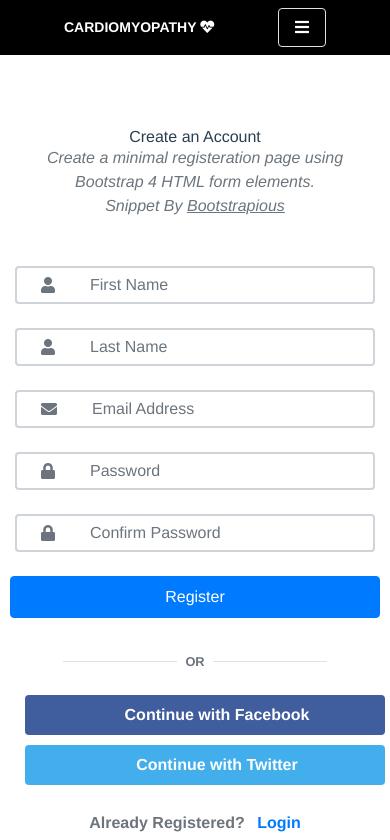
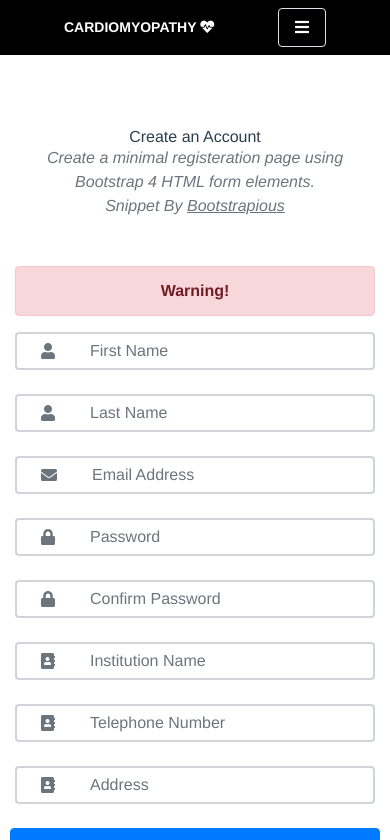
Before and after one commit to FaizanK001/uni-project, a Vue app: page /register in a window 390 px wide. Shown: the top 840 px of the page. Built offline with nearby package versions, Linux system fonts and the light colour scheme; no server answers; what vue3-apexcharts would draw is missing.

Commit message:
Added address, institution, telephone fields to register and made them usable, saved register data to firestore

```diff
--- a/src/components/AccountDetails.vue
+++ b/src/components/AccountDetails.vue
@@ -1,39 +1,38 @@
 <template>
     <div class="w-100">
         <div class="field card" background="bg-secondary">
-            <p>First Name</p>
+            <p>First Name: {{ user.firstName }}</p>
         </div>
 
         <div class="field card" background="bg-secondary">
-            <p>Last Name</p>
+            <p>Last Name: {{ user.lastName }}</p>
         </div>
 
         <div class="field card" background="bg-secondary">
-            <p>Email</p>
+            <p>Email: {{ user.email }}</p>
         </div>
 
         <div class="field card" background="bg-secondary">
-            <p>Institution</p>
+            <p>Institution: {{ user.institution }}</p>
         </div>
 
         <div class="field card" background="bg-secondary">
-            <p>Telephone</p>
+            <p>Telephone: {{ user.telephone }}</p>
         </div>
 
         <div class="field card" background="bg-secondary">
-            <p>Address</p>
+            <p>Address: {{ user.address }}</p>
         </div>
     </div>
 </template>
 
 <script>
+
 export default {
     name: "UserDetails",
 
     props: [
-        "firstname",
-        "lastname",
-        "email"
+        "user"
     ],
 
     setup () {
--- a/src/components/Navbar.vue
+++ b/src/components/Navbar.vue
@@ -45,7 +45,7 @@
               <li class="nav-item">
                 <router-link class="nav-link" to="/help">Help</router-link>
               </li>
-              <li class="nav-item">
+              <li class="nav-item" v-if="user">
                  <router-link class="nav-link" to="/account">Account</router-link>
               </li>
             </ul>
@@ -65,9 +65,9 @@
 
             <ul class="text-white" v-if="user">
               <li  class="nav-item">
-                <button type="submit" v-show="log" @click="logout">
-                 <i class="fas fa-sign-out-alt"></i> Logout
-                </button>
+                <router-link class="nav-link login " v-show="log" @click="logout"  to="/"
+                  ><i class="fas fa-sign-in-alt"></i> Logout</router-link
+                >
               </li>
             </ul>
           </div>
--- a/src/firebase/database.js
+++ b/src/firebase/database.js
@@ -10,6 +10,7 @@ const firebaseConfig = {
     messagingSenderId: "594685776429",
     appId: "1:594685776429:web:6bb2e3f94b1dbf86d8dea4"
 };
+
     // Initialize Firebase
     firebase.initializeApp(firebaseConfig);
     const firebaseAuthentication = firebase.auth();
--- a/src/views/Account.vue
+++ b/src/views/Account.vue
@@ -2,7 +2,7 @@
   <div id="account" class="d-flex align-content-start flex-wrap">
 
     <div class="d-flex w-100 align-items-center justify-content-center welcome-box">
-      <h1 class="welcome-text">Welcome {{ firstname }} {{ lastname }}! </h1>
+      <h1 class="welcome-text">Welcome {{ user.email }}! </h1>
     </div>
 
 
@@ -13,7 +13,7 @@
           <h1 class="card-heading">My Details</h1>
           <!-- User profile display -->
           <div v-if="updateCheck === false">
-            <account-details></account-details>
+            <account-details :user=user></account-details>
             <button type="button" class="btn btn-primary" @click="updateProfile()">Update details</button>
           </div>
 
@@ -54,31 +54,33 @@
 
 <script>
 // @ is an alias to /src
-import { ref } from "vue";
+import { ref, reactive } from "vue";
 import AccountDetails from '../components/AccountDetails.vue';
 import AccountUpdate from '../components/AccountUpdate.vue';
 import InsertData from '../components/InsertData.vue';
-import { firebaseFireStore } from '../firebase/database.js';
+import firebase from 'firebase/app';
 
 export default {
   name: "Account",
   components: { AccountDetails, AccountUpdate, InsertData },
 
   setup() {
-    const firstname = ref("");
-    const lastname = ref("");
-    const email = ref("");
+
+    const user = reactive ({
+      firstName: "name",
+      lastName: "lastname",
+      email: "email",
+      institution: "MMU",
+      telephone: "123456789",
+      address: "123 address street"
+    })
+
+    if (firebase.auth().currentUser !== null) {
+      user.email = firebase.auth().currentUser.email;
+    }
+
     const updateCheck = ref(false);
     const insertCheck = ref(false);
-
-    firebaseFireStore
-      .collection("users")
-      .doc("5YzGaye9mXxBarCec3j9")
-      .get()
-      .then((snapshot) => {
-        firstname.value = snapshot.data().firstName;
-        lastname.value = snapshot.data().lastName;
-      })
 
     function updateProfile() {
       updateCheck.value = !updateCheck.value;
@@ -88,7 +90,7 @@ export default {
       insertCheck.value = !insertCheck.value;
     }
 
-    return { firstname, lastname, email, updateCheck, insertCheck, updateProfile, insertData };
+    return { user, updateCheck, insertCheck, updateProfile, insertData };
   },
 }
 </script>
--- a/src/views/Register.vue
+++ b/src/views/Register.vue
@@ -14,6 +14,11 @@
 
             <!-- Registeration Form -->
             <div class="col-md-7 col-lg-6 ml-auto">
+
+                <div v-if="errorRegistration !== null" class="alert alert-danger" role="alert">
+                    <strong>Warning!</strong> {{ errorRegistration }}
+                </div>
+
                 <form @submit.prevent>
                     <div class="row">
 
@@ -67,7 +72,35 @@
                             <input id="passwordConfirmation" type="password" v-model="passwordConfirmation" name="passwordConfirmation" placeholder="Confirm Password" class="form-control bg-white border-left-0 border-md">
                         </div>
 
-                        <div v-if="errorRegistration" class="errorRegistration">{{errorRegistration}}</div>
+                        <!-- Institution Address -->
+                        <div class="input-group col-lg-12 mb-4">
+                            <div class="input-group-prepend">
+                                <span class="input-group-text bg-white px-4 border-md border-right-0">
+                                    <i class="fa fa-address-book text-muted"></i>
+                                </span>
+                            </div>
+                            <input id="institution" type="text" name="institution" v-model="institution" placeholder="Institution Name" class="form-control bg-white border-left-0 border-md">
+                        </div>
+
+                        <!-- Telephone Number -->
+                        <div class="input-group col-lg-12 mb-4">
+                            <div class="input-group-prepend">
+                                <span class="input-group-text bg-white px-4 border-md border-right-0">
+                                    <i class="fa fa-address-book text-muted"></i>
+                                </span>
+                            </div>
+                            <input id="telephone" type="text" name="telephone" v-model="telephone" placeholder="Telephone Number" class="form-control bg-white border-left-0 border-md">
+                        </div>
+
+                        <!-- Address -->
+                        <div class="input-group col-lg-12 mb-4">
+                            <div class="input-group-prepend">
+                                <span class="input-group-text bg-white px-4 border-md border-right-0">
+                                    <i class="fa fa-address-book text-muted"></i>
+                                </span>
+                            </div>
+                            <input id="address" type="text" name="address" v-model="address" placeholder="Address" class="form-control bg-white border-left-0 border-md">
+                        </div>
 
                         <!-- Submit Button -->
                         <button class="btn btn-primary btn-block py-2" @click="register">Register</button>
@@ -115,6 +148,8 @@
 import {ref, watch} from "vue";
 import {useRouter} from "vue-router";
 import {firebaseAuthentication} from "../firebase/database";
+import firebase from 'firebase/app';
+
 export default {
     name: "register",
     emits: ["register-clicked"],
@@ -124,8 +159,13 @@ export default {
         const lastName = ref("");
         const email = ref("");
         const password= ref("");
+        const institution = ref("");
+        const telephone = ref("");
+        const address = ref("")
         const passwordConfirmation = ref("");
         const errorRegistration = ref("");
+        const router = useRouter();
+        var db = firebase.firestore();
 
         watch(passwordConfirmation, ()=>{
             if(password.value !== "" && passwordConfirmation.value!== "" && password.value !== passwordConfirmation.value){
@@ -134,11 +174,16 @@ export default {
             errorRegistration.value=null;
         }
         });
-        const router = useRouter();
+
         function register(){
             const info = {
+                firstName: firstName.value,
+                lastName: lastName.value,
                 email: email.value,
-                password: password.value
+                password: password.value,
+                institution: institution.value,
+                telephone: telephone.value,
+                address: address.value,
             };
             if (!errorRegistration.value){
                 firebaseAuthentication.createUserWithEmailAndPassword(info.email,info.password)
@@ -147,19 +192,28 @@ export default {
                 },
                 (error) => {
                     errorRegistration.value = error.message;
-                }
-                );
-            }
+                },
+
+                db.collection("users").doc(info.email).set({
+                    first: info.firstName,
+                    last: info.lastName,
+                    institution: info.institution,
+                    telephone: info.telephone,
+                    address: info.address,
+                })
+            )}
         }
         return{
             firstName,
             lastName,
             email,
+            institution,
+            telephone,
+            address,
             password,
             passwordConfirmation,
             errorRegistration,
             register
-
         };
     },
 
```
